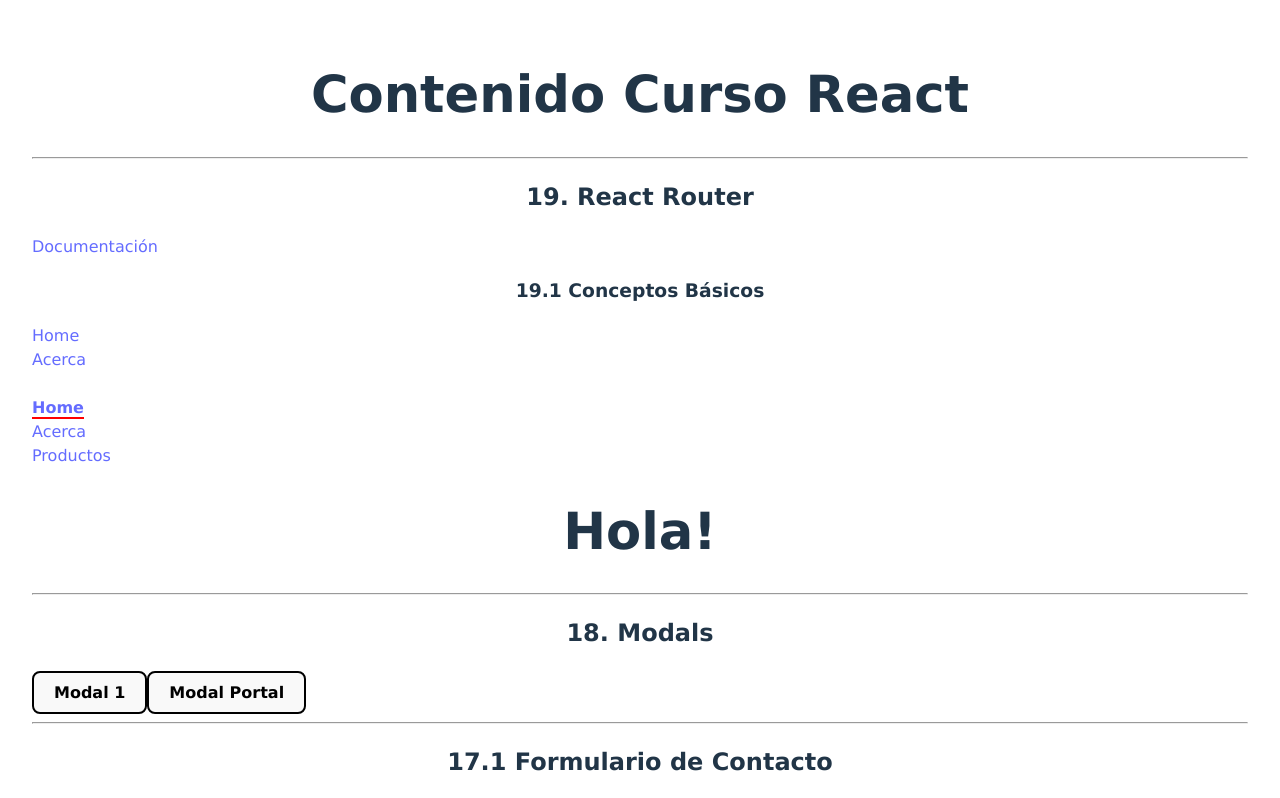
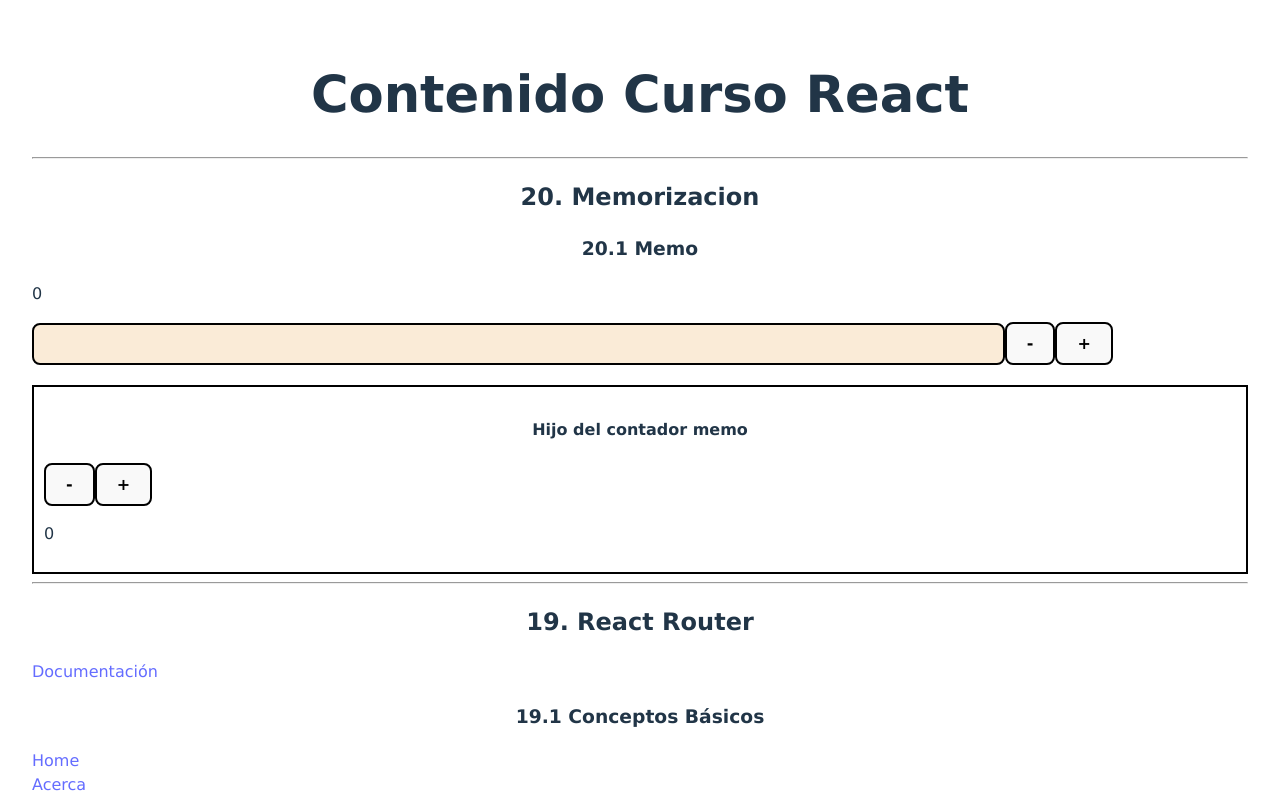
Before and after one commit to ignaciojavier27/materia-react, a React (Vite) app: page / in a window 1280 px wide. Shown: the top 798 px of the page. Built offline with nearby package versions, Linux system fonts and the light colour scheme; no server answers.

Commit message:
useCallback

```diff
--- a/src/App.jsx
+++ b/src/App.jsx
@@ -12,6 +12,7 @@
 import RelojHooks from './components/hooks/RelojHooks'
 import UseEffect from './components/hooks/UseEffect'
 import UseState from './components/hooks/UseState'
+import Memorizacion from './components/Memorizacion/Memorizacion'
 import Modals from './components/Modals'
 // import PeticionesAsincronasComponentesDeClase from './components/PeticionesAsincronasComponentesDeClase'
 import Propiedades from './components/Propiedades'
@@ -25,6 +26,8 @@
   return (
     <>
       <h1>Contenido Curso React</h1>
+      <hr />
+      <Memorizacion />
       <hr />
       <ReactRouter />
       <hr />
--- /dev/null
+++ b/src/components/Memorizacion/MemoContador.jsx
@@ -0,0 +1,26 @@
+import { useState, useCallback } from 'react'
+import MemoContadorHijo from './MemoContadorHijo';
+
+const MemoContador = () => {
+
+    const [contador, setContador] = useState(0);
+    const [input, setInput] = useState("");
+
+    // const sumar = () => setContador( contador + 1 );
+
+    const sumar = useCallback ( () => setContador( contador + 1 ) , [contador] );
+    const restar = useCallback ( () => setContador( contador - 1 ) , [contador] )
+
+    return (
+    <div>
+        <h3>20.1 Memo</h3>
+        <p>{contador}</p>
+        <input type="text" value={input} onChange={(e) => setInput(e.target.value)} />
+        <button onClick={restar}>-</button>
+        <button onClick={sumar}>+</button>
+        <MemoContadorHijo contador={contador} sumar={sumar} restar={restar} />
+    </div>
+    )
+}
+
+export default MemoContador
--- /dev/null
+++ b/src/components/Memorizacion/MemoContadorHijo.jsx
@@ -0,0 +1,18 @@
+import { memo } from "react";
+
+const MemoContadorHijo = ({ contador, sumar, restar }) => {
+  console.log("Renderizando");
+  return (
+    <div
+      style={{ padding: "10px", border: "2px solid black", marginTop: "10px" }}
+    >
+      <h4>Hijo del contador memo</h4>
+      <button onClick={restar}>-</button>
+      <button onClick={sumar}>+</button>
+
+      <p>{contador}</p>
+    </div>
+  );
+};
+
+export default memo(MemoContadorHijo);
--- /dev/null
+++ b/src/components/Memorizacion/Memorizacion.jsx
@@ -0,0 +1,12 @@
+import MemoContador from "./MemoContador"
+
+const Memorizacion = () => {
+    return (
+    <div>
+        <h2>20. Memorizacion</h2>
+        <MemoContador />
+    </div>
+    )
+}
+
+export default Memorizacion
--- a/src/components/ReactRouter/ConceptosBasicosRouter.jsx
+++ b/src/components/ReactRouter/ConceptosBasicosRouter.jsx
@@ -16,6 +16,7 @@
 
 const ConceptosBasicosRouter = () => {
 
+    // eslint-disable-next-line no-unused-vars
     const [productos, setProductos] = useState(initialProducts);
 
     return (
```
